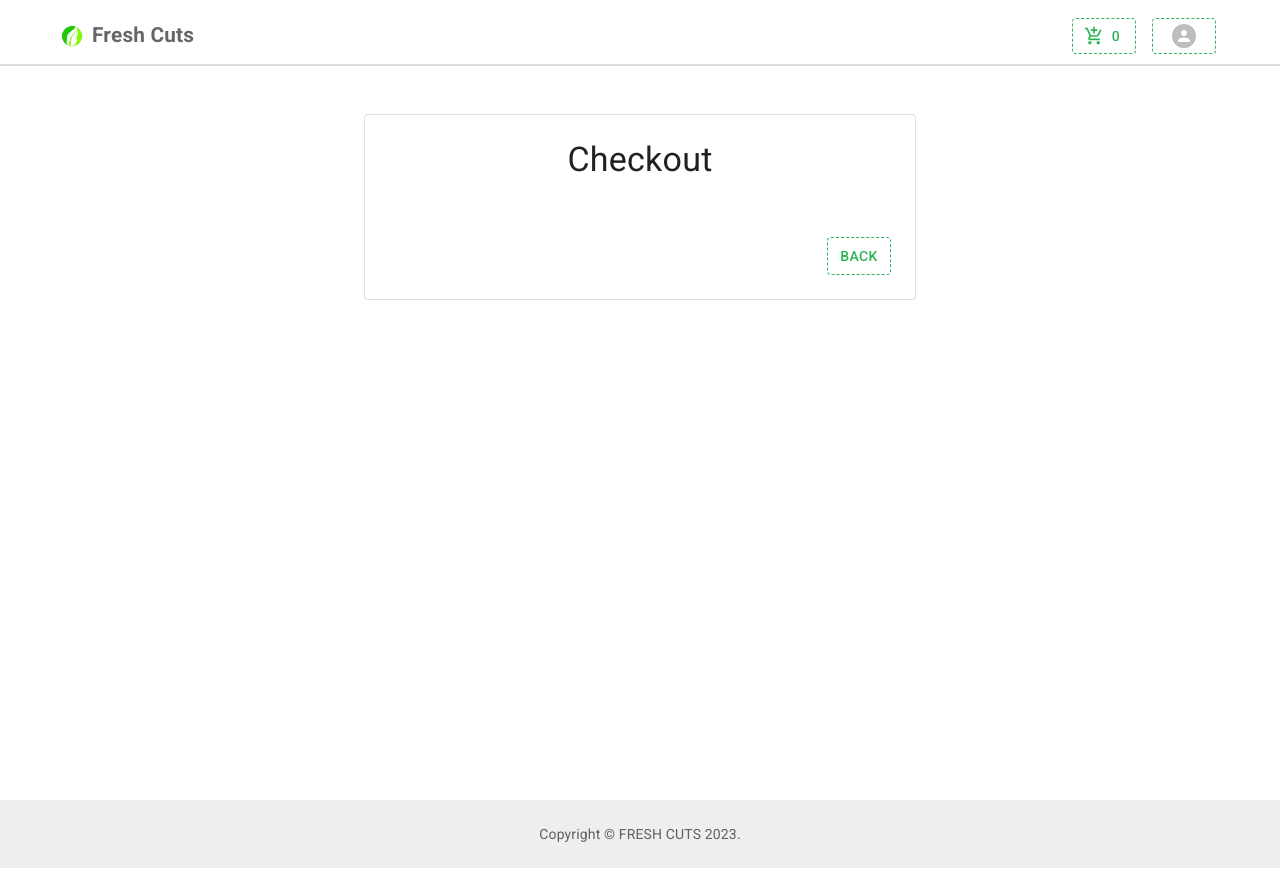
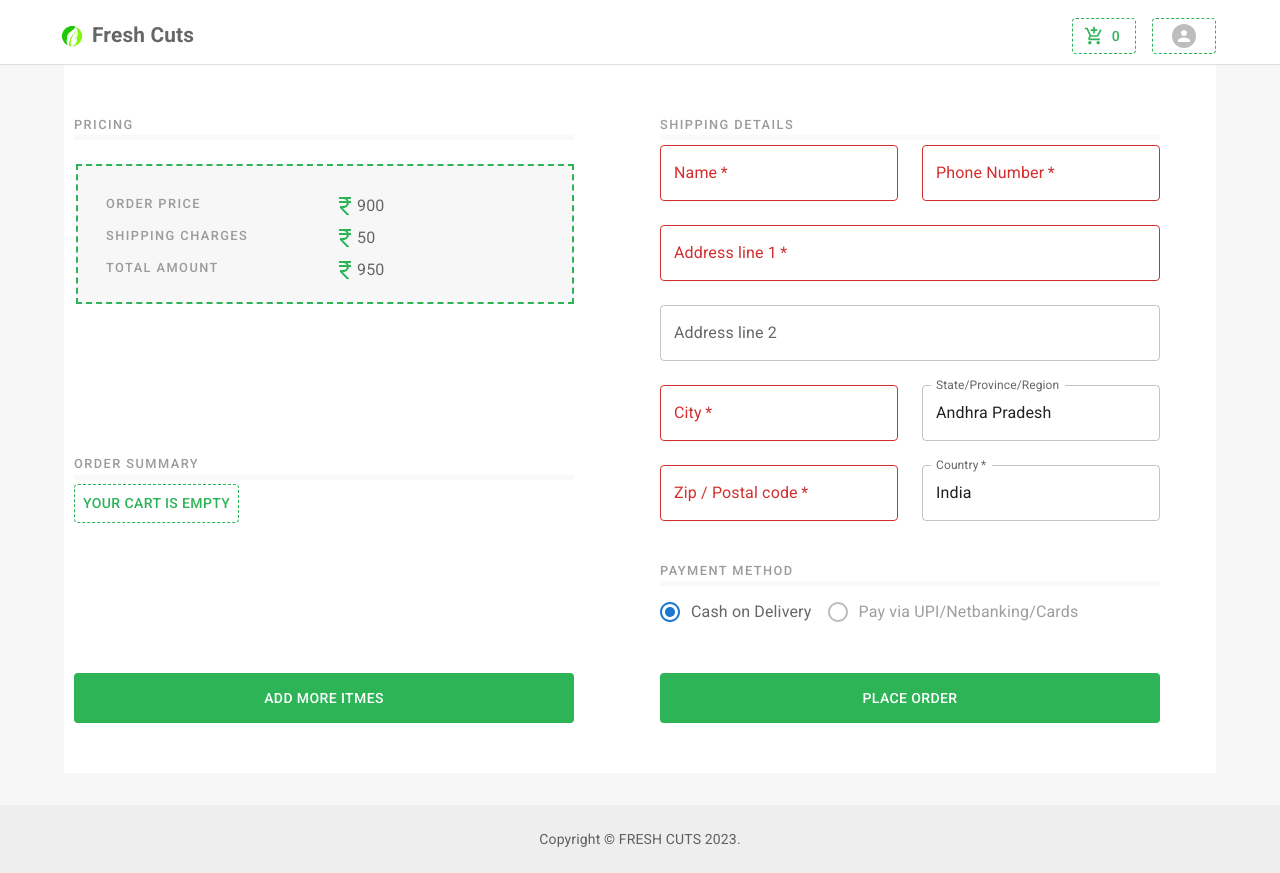
Before and after one commit to madhavavarma/shopui, a React (Create React App) app: page /checkout in a window 1280 px wide. Built offline with nearby package versions, Linux system fonts and the light colour scheme.

Commit message:
UI Design Changes

```diff
--- a/public/index.css
+++ b/public/index.css
@@ -35,3 +35,9 @@
 .backgroundf7 {
   background-color: #f7f7f7 !important;
 }
+
+h6 {
+  font-size: 0.8rem !important;
+  color: #9b9b9b;
+  letter-spacing: 0.09rem !important;
+}
--- a/src/Components/Checkout/Checkout.tsx
+++ b/src/Components/Checkout/Checkout.tsx
@@ -12,15 +12,16 @@
 import Link from "@mui/material/Link";
 import Typography from "@mui/material/Typography";
 import { createTheme, ThemeProvider } from "@mui/material/styles";
-import AddressForm from "./AddressForm";
-import PaymentForm from "./PaymentForm";
-import Review from "./Review";
+import Shipping from "./Shipping";
+import Payment from "./Payment";
+import Review from "./TotalPrice";
 import Order from "./Order";
 import { useNavigate } from "react-router-dom";
 import { useDispatch, useSelector } from "react-redux";
 import { IStoreReducer } from "../../models/IStoreReducer";
 import { checkoutActions } from "../../store/CheckoutSlice";
-import { Divider } from "@mui/material";
+import { Divider, Grid } from "@mui/material";
+import TotalPrice from "./TotalPrice";
 
 const steps = ["Review"];
 
@@ -54,51 +55,61 @@
   };
 
   return (
-    <ThemeProvider theme={defaultTheme}>
-      <CssBaseline />
-      <AppBar
-        position="absolute"
-        color="default"
-        elevation={0}
-        sx={{
-          position: "relative",
-          borderBottom: (t) => `1px solid ${t.palette.divider}`,
-        }}
-      ></AppBar>
-      <Container component="main" maxWidth="sm" sx={{ mb: 4 }}>
-        <Paper
-          variant="outlined"
-          sx={{ my: { xs: 3, md: 6 }, p: { xs: 2, md: 3 } }}
+    <Container sx={{ mb: 4 }}>
+      {/* <Typography variant="h2">Checkout</Typography> */}
+
+      <Grid
+        container
+        display="flex"
+        gap={5}
+        sx={{ backgroundColor: "#fff", padding: "50px 10px" }}
+      >
+        <Grid
+          item
+          flex={1}
+          sx={{ backgroundColor: "#fff" }}
+          display="flex"
+          flexDirection={"column"}
+          justifyContent={"space-between"}
+          gap={5}
         >
-          <Typography component="h1" variant="h4" align="center" mb={4}>
-            Checkout
-          </Typography>
+          <TotalPrice />
 
-          {cartItems.length > 0 && (
-            <React.Fragment>
-              <Order />
-              <Divider />
-              <AddressForm />
-              <Divider />
-              <PaymentForm />
-              <Divider />
-            </React.Fragment>
-          )}
-
-          <React.Fragment>
-            <Box sx={{ display: "flex", justifyContent: "flex-end" }}>
-              <Button onClick={backHandler} sx={{ mt: 3, ml: 1 }}>
-                Back
-              </Button>
-              {cartItems.length > 0 && (
-                <Button onClick={placeOrderHandler} sx={{ mt: 3, ml: 1 }}>
-                  Place order
-                </Button>
-              )}
-            </Box>
-          </React.Fragment>
-        </Paper>
-      </Container>
-    </ThemeProvider>
+          <Order />
+          <Button
+            sx={{
+              maxWidth: "500px",
+              backgroundColor: "#2db457",
+              color: "#fff !important",
+              padding: "12px",
+              "&:hover": {
+                color: "#fff !important",
+              },
+            }}
+            onClick={backHandler}
+          >
+            Add More Itmes
+          </Button>
+        </Grid>
+        <Grid item flex={1} display="flex" flexDirection={"column"} gap={5}>
+          <Shipping />
+          <Payment />
+          <Button
+            onClick={placeOrderHandler}
+            sx={{
+              maxWidth: "500px",
+              backgroundColor: "#2db457",
+              color: "#fff !important",
+              padding: "12px",
+              "&:hover": {
+                color: "#fff !important",
+              },
+            }}
+          >
+            Place Order
+          </Button>
+        </Grid>
+      </Grid>
+    </Container>
   );
 }
--- a/src/Components/Checkout/Order.tsx
+++ b/src/Components/Checkout/Order.tsx
@@ -2,6 +2,9 @@
   Avatar,
   Box,
   Button,
+  Card,
+  CardActions,
+  CardContent,
   CardMedia,
   Grid,
   Typography,
@@ -44,55 +47,67 @@
   };
 
   return (
+    <Box sx={{ backgroundColor: "#fff", maxWidth: "500px" }}>
+      <Typography variant="h6" gutterBottom borderBottom={"5px solid #f9f9f9"}>
+        ORDER SUMMARY
+      </Typography>
+
       <Box>
-      <Typography variant="h6" gutterBottom>
-        Order Summary
-      </Typography>
+        {cartProducts.length == 0 && (
+          <Box>
+            <Button>Your Cart is Empty</Button>
+          </Box>
+        )}
 
         {cartList.map((cartItem) => (
           <Grid
             container
-          alignItems={"center"}
-          p={2}
             sx={{
               justifyContent: "space-between",
-            border: "1px dashed #f7f7f7 ",
-            backgroundColor: "#f9f9f9",
             }}
-          mt={0.4}
-          mb={0.4}
           >
+            <Card
+              sx={{
+                minWidth: 345,
+                borderRadius: "0px",
+                display: "flex",
+                width: "100%",
+                border: "none",
+                borderBottom: "5px solid #fff",
+                boxShadow: "none",
+                backgroundColor: "#f7f7f7",
+              }}
+            >
+              <CardMedia
+                sx={{
+                  width: 100,
+                  backgroundSize: "80px 80px",
+                }}
+                image={cartItem.product.image}
+                title={cartItem.product.name}
+              />
+              <CardContent sx={{ flexBasis: "100%" }}>
                 <Grid
-            item
-            xs={12}
-            sm={12}
                   container
-            display="flex"
-            gap={2}
+                  justifyContent={"space-between"}
                   alignItems={"center"}
-            mb={1}
                 >
-            <img
-              alt={cartItem.product.name}
-              src={cartItem.product.image}
-              height="60px"
-            />
+                  <Grid item xs={6}>
                     <Typography
-              display="flex"
-              flexDirection={"column"}
-              gap={1}
-              alignItems={"space-around"}
+                      gutterBottom
+                      variant="h5"
+                      component="div"
+                      sx={{
+                        color: "#030303",
+                        fontSize: "16px",
+                        fontWeight: "normal",
+                      }}
                     >
                       {cartItem.product.name}
-              <DeleteOutlinedIcon
-                sx={{ color: "#2db457" }}
-                onClick={(e) => removeCartItemHandler(cartItem.product)}
-              />{" "}
                     </Typography>
                   </Grid>
 
-          <Grid item xs={4} sm={4}>
-            <Grid item alignItems={"center"} display="flex">
+                  <Grid item alignItems={"center"} display="flex" xs={4}>
                     <Button>
                       <RemoveCircleOutlined
                         sx={{ color: "#2db457" }}
@@ -107,32 +122,39 @@
                       />
                     </Button>
                   </Grid>
-          </Grid>
-          <Grid item xs={4} sm={4}>
-            <Typography display="flex" alignItems={"center"}>
-              <BalanceOutlinedIcon sx={{ color: "#2db457" }} />{" "}
-              <Typography component="span" fontSize="0.8rem">
-                {cartItem.product.weight}
-              </Typography>
-            </Typography>
-          </Grid>
-          <Grid item xs={4} sm={4}>
+                  <Grid item xs={2}>
                     <Typography
                       display="flex"
                       alignItems={"center"}
-              justifyContent={"flex-start"}
+                      fontSize="1rem"
                     >
                       <CurrencyRupeeIcon sx={{ color: "#2db457" }} />{" "}
-              <Typography component="span" fontSize="0.9rem">
-                {cartItem.product.price *
-                  cartProduct(cartItem.product)?.quantity!}
-              </Typography>
+                      {cartItem.product.price}
                     </Typography>
                   </Grid>
                 </Grid>
-      ))}
 
                 <Grid
+                  container
+                  alignItems={"space-around"}
+                  justifyContent={"space-between"}
+                >
+                  <Typography
+                    display="flex"
+                    alignItems={"center"}
+                    fontSize="0.9rem"
+                  >
+                    <BalanceOutlinedIcon sx={{ color: "#2db457" }} />{" "}
+                    {cartItem.product.weight}
+                  </Typography>
+                </Grid>
+              </CardContent>
+            </Card>
+          </Grid>
+        ))}
+      </Box>
+
+      {/* <Grid
         container
         justifyContent={"flex-start"}
         fontWeight={"bold"}
@@ -155,7 +177,7 @@
             </Typography>
           </Typography>
         </Grid>
-      </Grid>
+      </Grid> */}
     </Box>
   );
 };
--- a/src/Components/Checkout/PaymentForm.tsx
+++ b/src/Components/Checkout/Payment.tsx
@@ -4,13 +4,13 @@
 import TextField from "@mui/material/TextField";
 import FormControlLabel from "@mui/material/FormControlLabel";
 import Checkbox from "@mui/material/Checkbox";
-import { FormControl, FormLabel, Radio, RadioGroup } from "@mui/material";
+import { Box, FormControl, FormLabel, Radio, RadioGroup } from "@mui/material";
 
-export default function PaymentForm() {
+export default function Payment() {
   return (
-    <React.Fragment>
-      <Typography variant="h6" gutterBottom pt={6}>
-        Payment method
+    <Box sx={{ maxWidth: "500px" }}>
+      <Typography variant="h6" gutterBottom borderBottom={"5px solid #f9f9f9"}>
+        PAYMENT METHOD
       </Typography>
       <Grid container spacing={3}>
         <Grid item xs={12} md={12}>
@@ -36,6 +36,6 @@
           </FormControl>
         </Grid>
       </Grid>
-    </React.Fragment>
+    </Box>
   );
 }
--- a/src/Components/Checkout/AddressForm.tsx
+++ b/src/Components/Checkout/Shipping.tsx
@@ -8,8 +8,9 @@
 import { useDispatch, useSelector } from "react-redux";
 import { IStoreReducer } from "../../models/IStoreReducer";
 import { checkoutActions } from "../../store/CheckoutSlice";
+import { Box } from "@mui/material";
 
-export default function AddressForm() {
+export default function Shipping() {
   const dispatch = useDispatch();
 
   const shipping = useSelector(
@@ -42,12 +43,12 @@
   };
 
   return (
-    <React.Fragment>
-      <Typography variant="h6" gutterBottom pt={6}>
-        Shipping address
+    <Box sx={{ maxWidth: "500px" }}>
+      <Typography variant="h6" gutterBottom borderBottom={"5px solid #f9f9f9"}>
+        SHIPPING DETAILS
       </Typography>
       <Grid container spacing={3}>
-        <Grid item xs={12} sm={6}>
+        <Grid item xs={6} sm={6}>
           <TextField
             required
             id="name"
@@ -55,7 +56,7 @@
             label="Name"
             fullWidth
             autoComplete="given-name"
-            variant="standard"
+            variant="outlined"
             error={onMoveNext && name.length == 0}
             value={name}
             onChange={(e) => {
@@ -64,7 +65,7 @@
             }}
           />
         </Grid>
-        <Grid item xs={12} sm={6}>
+        <Grid item xs={6} sm={6}>
           <TextField
             required
             id="phone"
@@ -72,7 +73,7 @@
             label="Phone Number"
             fullWidth
             autoComplete="phone"
-            variant="standard"
+            variant="outlined"
             type="number"
             value={phone}
             onChange={(e) => {
@@ -90,7 +91,7 @@
             label="Address line 1"
             fullWidth
             autoComplete="street address"
-            variant="standard"
+            variant="outlined"
             value={address1}
             onChange={(e) => {
               setAddress1(e.target.value);
@@ -106,7 +107,7 @@
             label="Address line 2"
             fullWidth
             autoComplete="shipping address-line2"
-            variant="standard"
+            variant="outlined"
             value={address2}
             onChange={(e) => {
               setAddress2(e.target.value);
@@ -122,7 +123,7 @@
             label="City"
             fullWidth
             autoComplete="shipping address-level2"
-            variant="standard"
+            variant="outlined"
             value={city}
             onChange={(e) => {
               setCity(e.target.value);
@@ -137,7 +138,7 @@
             name="state"
             label="State/Province/Region"
             fullWidth
-            variant="standard"
+            variant="outlined"
             value={state}
             onChange={(e) => {
               setState(e.target.value);
@@ -154,7 +155,7 @@
             label="Zip / Postal code"
             fullWidth
             autoComplete="shipping postal-code"
-            variant="standard"
+            variant="outlined"
             type="number"
             value={zip}
             onChange={(e) => {
@@ -172,7 +173,7 @@
             label="Country"
             fullWidth
             autoComplete="shipping country"
-            variant="standard"
+            variant="outlined"
             value={country}
             onChange={(e) => {
               setCountry(e.target.value);
@@ -181,7 +182,7 @@
             error={onMoveNext && country.length == 0}
           />
         </Grid>
-        <Grid item xs={12}>
+        {/* <Grid item xs={12}>
           <FormControlLabel
             control={
               <Checkbox
@@ -193,8 +194,8 @@
             }
             label="Use this address for payment details"
           />
-        </Grid>
+        </Grid> */}
       </Grid>
-    </React.Fragment>
+    </Box>
   );
 }
--- /dev/null
+++ b/src/Components/Checkout/TotalPrice.tsx
@@ -0,0 +1,63 @@
+import * as React from "react";
+
+import Order from "./Order";
+import Shipping from "./Shipping";
+import Payment from "./Payment";
+import { Box, Grid, Typography } from "@mui/material";
+import CurrencyRupeeIcon from "@mui/icons-material/CurrencyRupee";
+
+export default function TotalPrice() {
+  return (
+    <Box display="flex" flexDirection="column" sx={{ maxWidth: "500px" }}>
+      <Typography
+        variant="h6"
+        mb={4}
+        gutterBottom
+        borderBottom={"5px solid #f9f9f9"}
+      >
+        PRICING
+      </Typography>
+      <Grid container sx={{ paddingLeft: "10px" }}>
+        <Grid
+          item
+          container
+          display={"flex"}
+          spacing={1}
+          sx={{
+            backgroundColor: "#f7f7f7",
+            padding: "20px",
+            border: "2px dashed #2db457",
+          }}
+        >
+          <Grid item xs={6}>
+            <Typography variant="h6">ORDER PRICE</Typography>
+          </Grid>
+          <Grid item xs={6}>
+            <Typography display={"flex"}>
+              <CurrencyRupeeIcon sx={{ color: "#2db457" }} />
+              900
+            </Typography>
+          </Grid>
+          <Grid item xs={6}>
+            <Typography variant="h6">SHIPPING CHARGES</Typography>
+          </Grid>
+          <Grid item xs={6}>
+            <Typography display={"flex"}>
+              <CurrencyRupeeIcon sx={{ color: "#2db457" }} />
+              50
+            </Typography>
+          </Grid>
+          <Grid item xs={6}>
+            <Typography variant="h6">TOTAL AMOUNT</Typography>
+          </Grid>
+          <Grid item xs={6}>
+            <Typography display={"flex"}>
+              <CurrencyRupeeIcon sx={{ color: "#2db457" }} />
+              950
+            </Typography>
+          </Grid>
+        </Grid>
+      </Grid>
+    </Box>
+  );
+}
--- a/src/RootLayout.tsx
+++ b/src/RootLayout.tsx
@@ -10,7 +10,7 @@
     <Provider store={store}>
       <Grid display="flex" minHeight="100%" flexDirection={"column"}>
         <Header />
-        <Box sx={{ flex: "1" }}>
+        <Box sx={{ flex: "1", backgroundColor: "#f7f7f7" }}>
           <Outlet />
         </Box>
       </Grid>
```
Also changed, not shown: src/Components/Checkout/Review.tsx (deleted, +0 -15 lines). Lines whose indentation alone changed are shown as unchanged.
